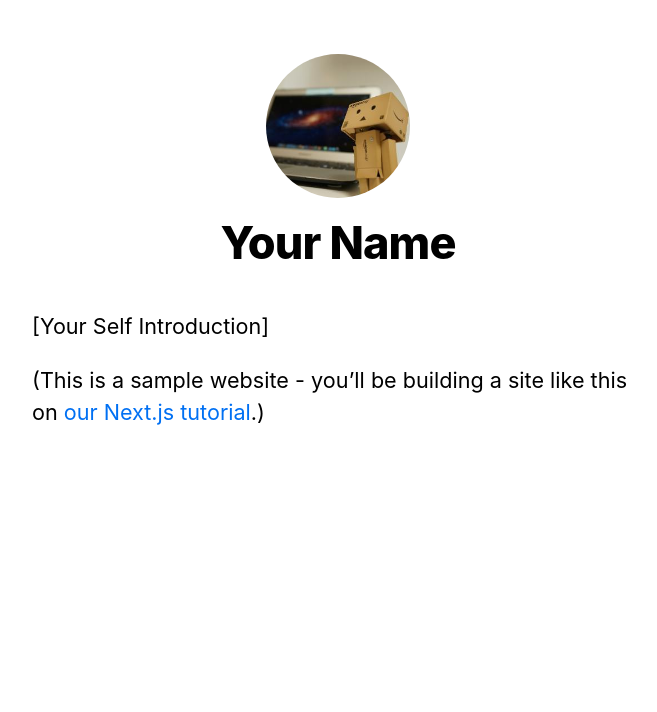
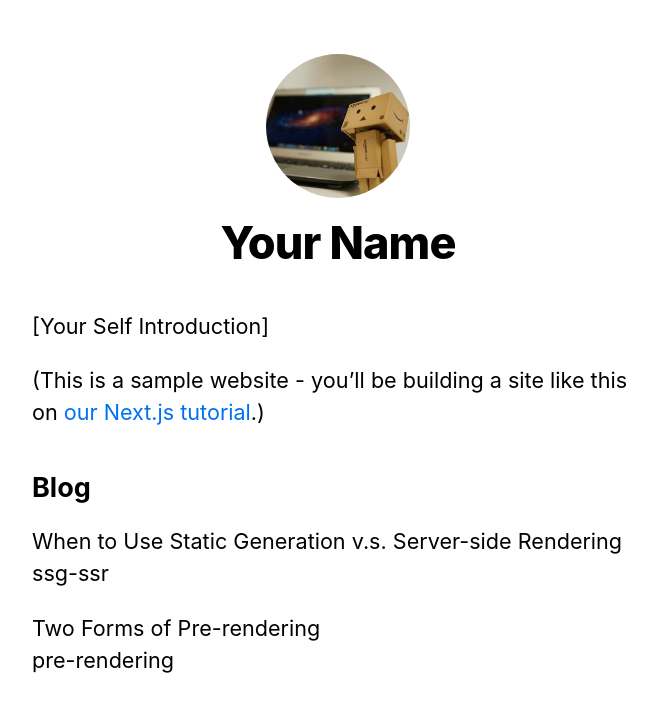
Before and after one commit to kasaharu-labs/training-nextjs-blog, a Next.js app: page / in a window 1280 px wide. Shown: the top 712 px of the page, without its empty margins (302-959 px from the left). Built offline with nearby package versions, Linux system fonts and the light colour scheme.

Commit message:
feat: ファイルシステムからデータを読み込んで表示

```diff
--- /dev/null
+++ b/lib/posts.js
@@ -0,0 +1,27 @@
+import fs from 'fs';
+import path from 'path';
+import matter from 'gray-matter';
+
+const postsDirectory = path.join(process.cwd(), 'posts');
+
+export function getSortedPostsData() {
+  const fileNames = fs.readdirSync(postsDirectory);
+  const allPostsData = fileNames.map((fileName) => {
+    const id = fileName.replace(/\.md$/, '');
+
+    const fullPath = path.join(postsDirectory, fileName);
+    const fileContents = fs.readFileSync(fullPath, 'utf8');
+
+    const matterResult = matter(fileContents);
+
+    return { id, ...matterResult.data };
+  });
+
+  return allPostsData.sort((a, b) => {
+    if (a.date < b.date) {
+      return 1
+    } else {
+      return -1
+    }
+  });
+}
--- a/pages/index.js
+++ b/pages/index.js
@@ -1,8 +1,19 @@
 import Head from 'next/head';
 import Layout, { siteTitle } from '../components/layout';
+import { getSortedPostsData } from '../lib/posts';
 import utilStyles from '../styles/utils.module.css';
 
-export default function Home() {
+export async function getStaticProps() {
+  const allPostsData = getSortedPostsData()
+  return {
+    props: {
+      allPostsData
+    }
+  }
+}
+
+export default function Home({ allPostsData }) {
+  console.log(allPostsData);
   return (
     <Layout home>
       <Head>
@@ -13,6 +24,22 @@
         <p>(This is a sample website - you’ll be building a site like this on{' '}
           <a href="https://nextjs.org/learn">our Next.js tutorial</a>.)</p>
       </section>
+      <section className={`${utilStyles.headingMd} ${utilStyles.padding1px}`}>
+        <h2 className={utilStyles.headingLg}>Blog</h2>
+        <ul className={utilStyles.list}>
+          {allPostsData.map(({ id, data, title }) => {
+            return (
+              <li className={utilStyles.listItem} key={id}>
+                {title}
+                <br />
+                {id}
+                <br />
+                {data}
+              </li>
+            )
+          })}
+        </ul>
+      </section>
     </Layout>
   )
 }
--- /dev/null
+++ b/posts/pre-rendering.md
@@ -0,0 +1,11 @@
+---
+title: 'Two Forms of Pre-rendering'
+date: '2020-01-01'
+---
+
+Next.js has two forms of pre-rendering: **Static Generation** and **Server-side Rendering**. The difference is in **when** it generates the HTML for a page.
+
+- **Static Generation** is the pre-rendering method that generates the HTML at **build time**. The pre-rendered HTML is then _reused_ on each request.
+- **Server-side Rendering** is the pre-rendering method that generates the HTML on **each request**.
+
+Importantly, Next.js lets you **choose** which pre-rendering form to use for each page. You can create a "hybrid" Next.js app by using Static Generation for most pages and using Server-side Rendering for others.
--- /dev/null
+++ b/posts/ssg-ssr.md
@@ -0,0 +1,19 @@
+---
+title: 'When to Use Static Generation v.s. Server-side Rendering'
+date: '2020-01-02'
+---
+
+We recommend using **Static Generation** (with and without data) whenever possible because your page can be built once and served by CDN, which makes it much faster than having a server render the page on every request.
+
+You can use Static Generation for many types of pages, including:
+
+- Marketing pages
+- Blog posts
+- E-commerce product listings
+- Help and documentation
+
+You should ask yourself: "Can I pre-render this page **ahead** of a user's request?" If the answer is yes, then you should choose Static Generation.
+
+On the other hand, Static Generation is **not** a good idea if you cannot pre-render a page ahead of a user's request. Maybe your page shows frequently updated data, and the page content changes on every request.
+
+In that case, you can use **Server-Side Rendering**. It will be slower, but the pre-rendered page will always be up-to-date. Or you can skip pre-rendering and use client-side JavaScript to populate data.
```
